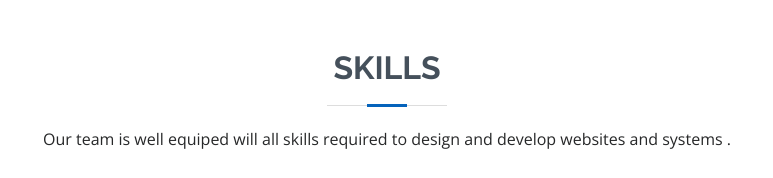
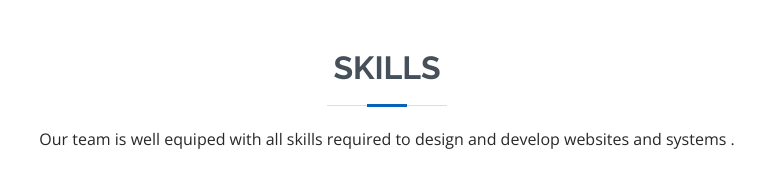
Before and after one commit to lomantech/mlomantech, a plain HTML site: page index.html in a window 1280 px wide. Shown: the part 1880-2058 px from the top of the page, 303-1076 px from the left. Drawn offline with nearby package versions, Linux system fonts and the light colour scheme.

Commit message:
commited

```diff
--- a/index.html
+++ b/index.html
@@ -170,7 +170,7 @@
 
         <div class="section-title">
           <h2>Skills</h2>
-          <p>Our team is well equiped will all skills required to design and develop websites and systems .</p>
+          <p>Our team is well equiped with all skills required to design and develop websites and systems .</p>
         </div>
 
         <div class="row skills-content">
```
